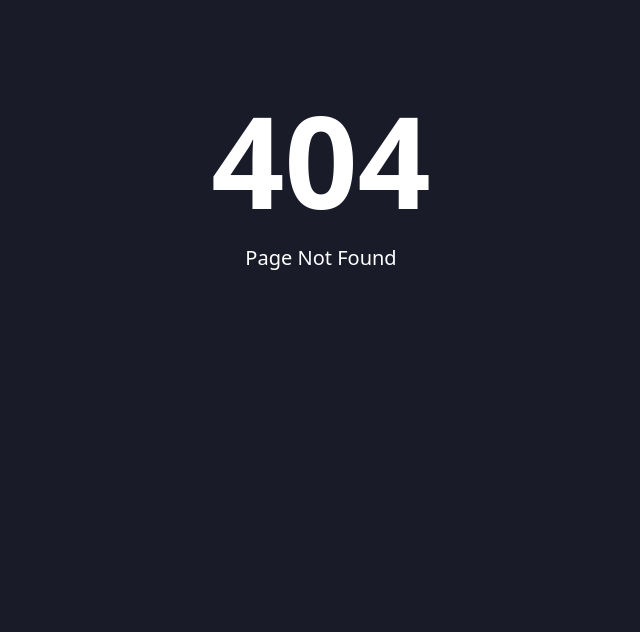
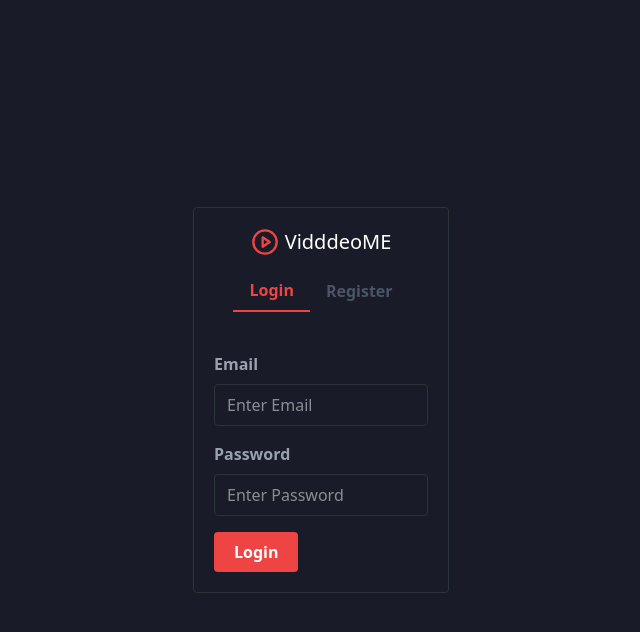
Before and after one commit to dddkum/youtube-clone, a Next.js app in the folder youtube-clone-client/: page /auth in a window 1280 px wide. Before the commit this address had no page. Shown: the top 632 px of the page, without its empty margins (319-959 px from the left). Built offline with nearby package versions, Linux system fonts and the light colour scheme.

Commit message:
auth page

```diff
--- /dev/null
+++ b/youtube-clone-client/src/app/auth/Auth.tsx
@@ -0,0 +1,95 @@
+'use client'
+
+import { useState } from 'react'
+import { type SubmitHandler, useForm } from 'react-hook-form'
+import cn from 'clsx'
+import Field from '@/ui/field/Field'
+import Button from '@/ui/button/Button'
+import Logo from '@/components/layout/sidebar/header/Logo'
+
+interface IAuthForm {
+	email: string
+	password: string
+	confirmPassword?: string
+}
+
+export default function Auth() {
+	const [isLogin, setIsLogin] = useState(true)
+	const {
+		register,
+		handleSubmit,
+		watch,
+		formState: { errors }
+	} = useForm<IAuthForm>({ mode: 'onChange' })
+
+	const password = watch('password')
+
+	const onSubmit: SubmitHandler<IAuthForm> = data => {
+		if (isLogin) {
+			console.log('login', data)
+		} else {
+			console.log('register', data)
+		}
+	}
+
+	return (
+		<div className='w-screen h-screen flex justify-center items-center'>
+			<div className='w-1/5 p-layout border-border border rounded'>
+				<div className='text-center mb-2'>
+					<Logo />
+				</div>
+				<div className='flex justify-center mb-10'>
+					<button
+						type='button'
+						className={cn(
+							'px-4 py-2 font-semibold  cursor-pointer',
+							isLogin ? 'text-primary border-b-2 border-primary' : 'text-gray-600'
+						)}
+						onClick={() => setIsLogin(true)}
+					>
+						Login
+					</button>
+					<button
+						type='button'
+						className={cn(
+							'px-4 py-2 font-semibold cursor-pointer',
+							!isLogin ? 'text-primary border-b-2 border-primary' : 'text-gray-600'
+						)}
+						onClick={() => setIsLogin(false)}
+					>
+						Register
+					</button>
+				</div>
+				<form onSubmit={handleSubmit(onSubmit)}>
+					<Field
+						registration={register('email', { required: 'Email is required' })}
+						label='Email'
+						type='email'
+						error={errors.email?.message}
+						placeholder='Enter Email'
+					/>
+					<Field
+						registration={register('password', { required: 'Password is required' })}
+						label='Password'
+						type='password'
+						error={errors.password?.message}
+						placeholder='Enter Password'
+					/>
+					{!isLogin && (
+						<Field
+							registration={register('confirmPassword', {
+								required: 'Confirm your password',
+								validate: value => value === password || 'Passwords do not match'
+							})}
+							label='Confirm Password'
+							type='password'
+							error={errors.confirmPassword?.message}
+							placeholder='Confirm you password'
+						/>
+					)}
+					<Button type='submit'>{isLogin ? 'Login' : 'Register'}</Button>
+				</form>
+			</div>
+		</div>
+	)
+}
--- /dev/null
+++ b/youtube-clone-client/src/app/auth/page.tsx
@@ -0,0 +1,12 @@
+import type { Metadata } from 'next'
+import { NO_INDEX_PAGE } from '@/constants/seo.constants'
+import Auth from '@/app/auth/Auth'
+
+export const metadata: Metadata = {
+	title: 'Authorization Page',
+	...NO_INDEX_PAGE
+}
+
+export default function AuthPage() {
+	return <Auth />
+}
```
